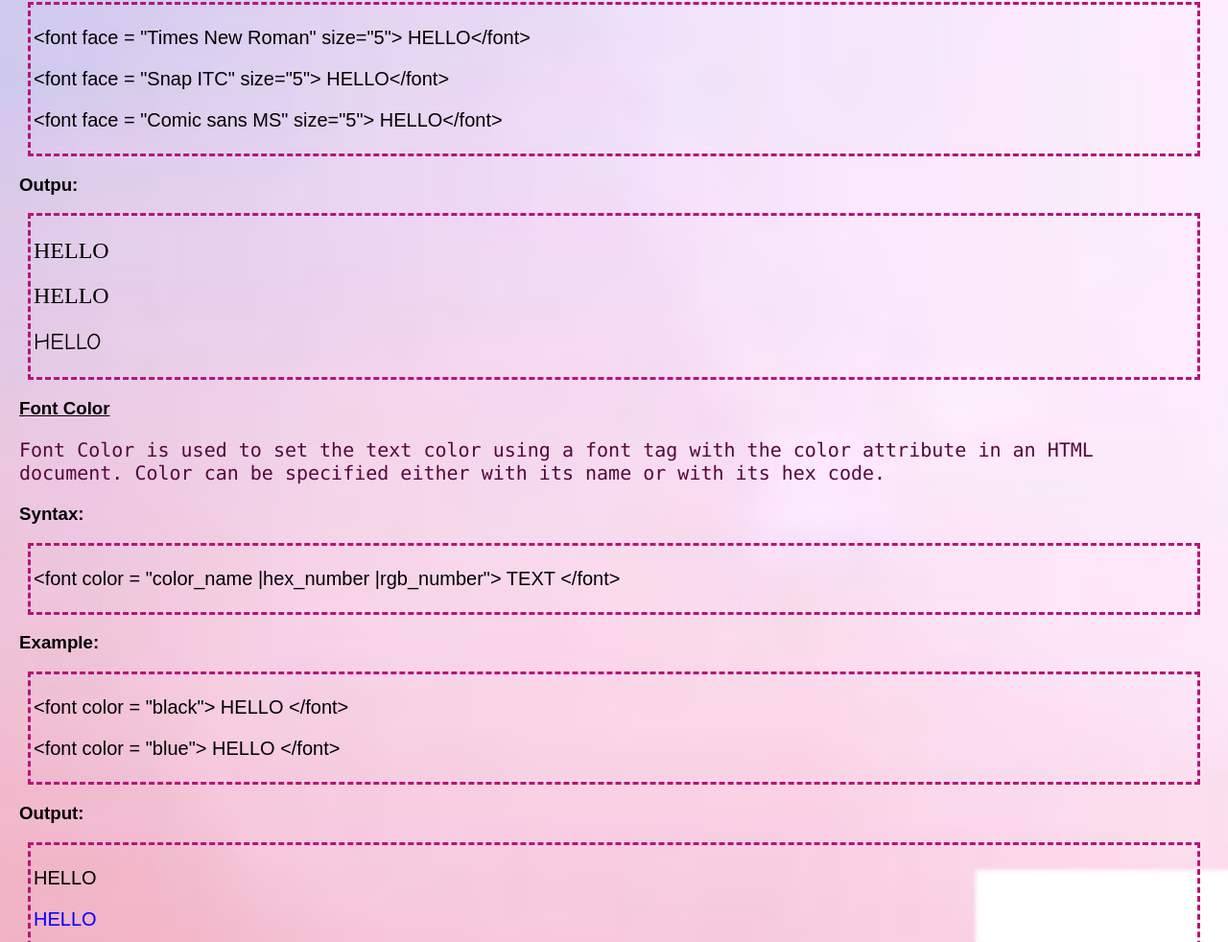
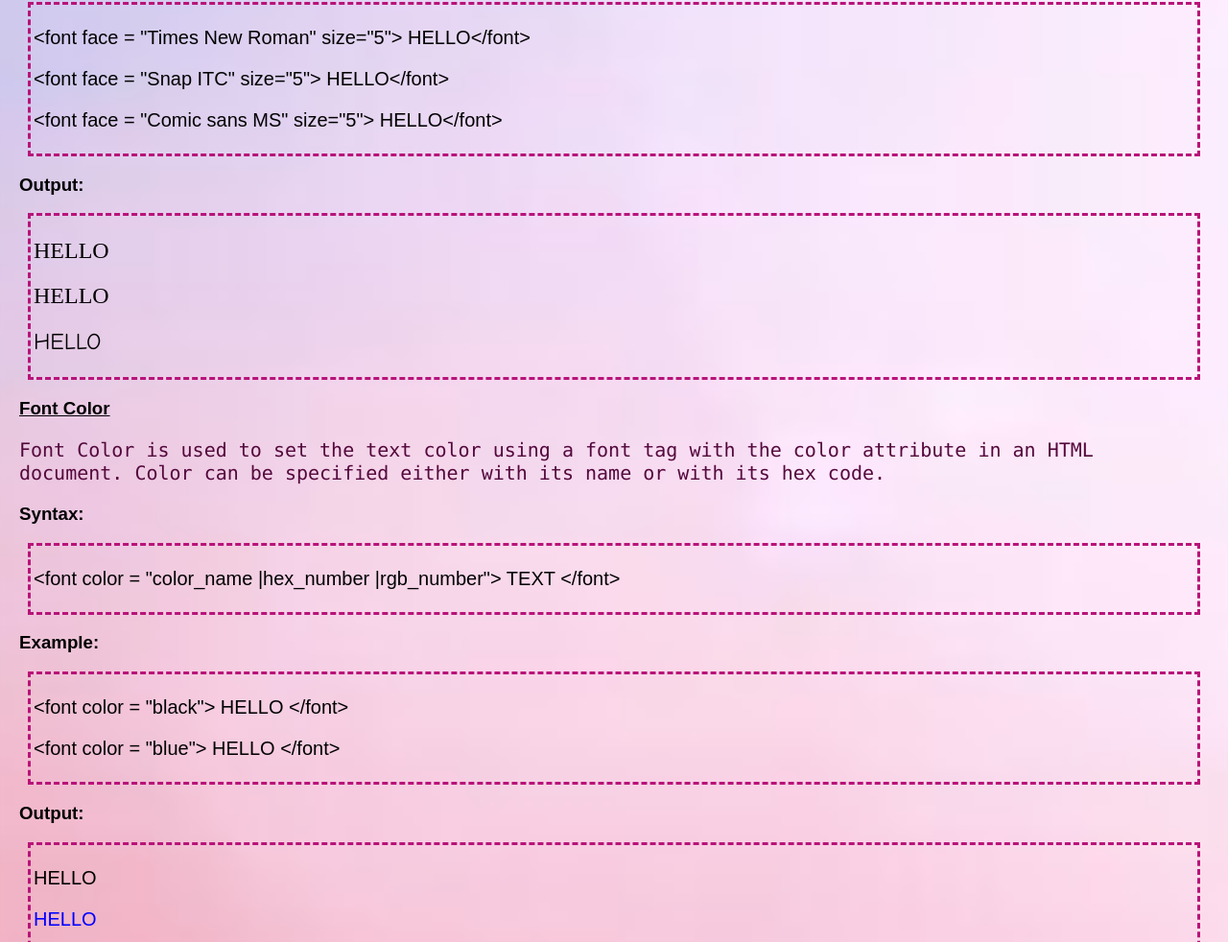
Before and after one commit to NabanitaDutta9/HTML-note-app, a plain HTML site: page font.html in a window 1280 px wide. Shown: the part 1380-2362 px from the top of the page at 96% size. Drawn offline with Linux system fonts and the light colour scheme.

Commit message:
Update font.html

```diff
--- a/font.html
+++ b/font.html
@@ -198,7 +198,7 @@ footer {
          <p>&lt;font face = "Comic sans MS" size="5"&gt; HELLO&lt;/font&gt;</p>
         </div>
     </p>
-    <p><h3>Outpu:</h3>
+    <p><h3>Output:</h3>
         <div style="background:;
         font-size: 20px;
         padding: 3px;
```
